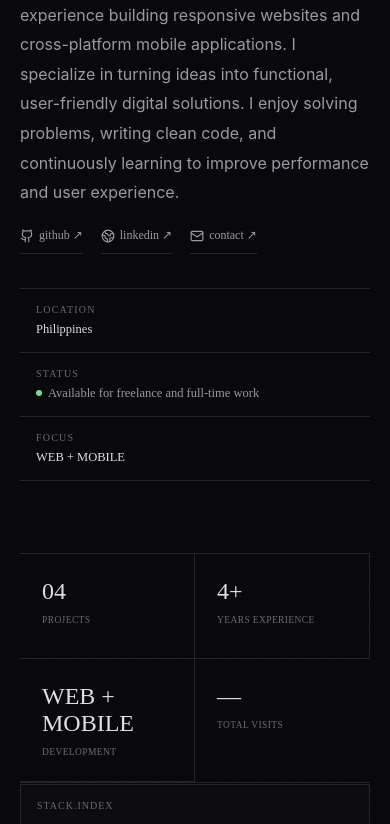
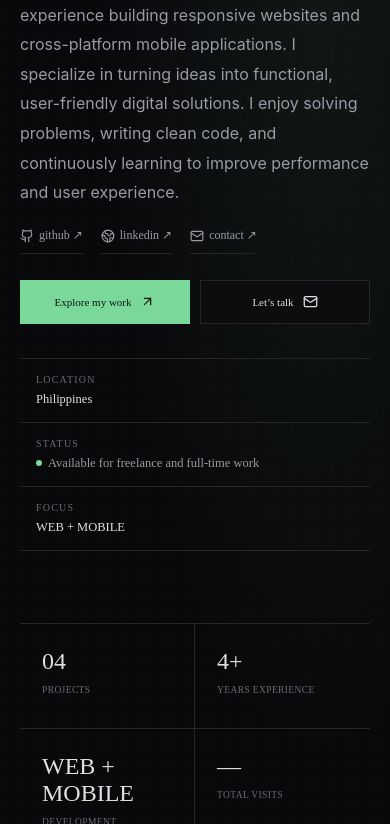
Before and after one commit to marlonarmado03/marlon-armado-portfolio, a React (Vite) app: page / in a window 390 px wide. Shown: the part 724-1548 px from the top of the page. Built offline with nearby package versions, Linux system fonts and the light colour scheme; no server answers; the database is empty.

Commit message:
upgrade ui

```diff
--- a/src/main.jsx
+++ b/src/main.jsx
@@ -79,6 +79,7 @@ const demo = {
       status: 'LIVE',
       featured: true,
       demo_url: 'https://jr-construction-lemon.vercel.app/',
+      images: [{ src: 'https://image.thum.io/get/width/1200/crop/800/https://jr-construction-lemon.vercel.app/', caption: 'Live website preview' }],
     },
   ],
 
@@ -140,7 +141,9 @@ function App() {
       if (rs.every((r) => !r.error)) setConnected(true);
       setData({
         profile: rs[0].data || demo.profile,
-        projects: rs[1].data?.length ? rs[1].data : demo.projects,
+        projects: rs[1].data?.length
+          ? [...demo.projects.filter((project) => !rs[1].data.some((saved) => saved.title === project.title)), ...rs[1].data]
+          : demo.projects,
         skills: rs[2].data?.length ? rs[2].data : demo.skills,
         experience: rs[3].data?.length ? rs[3].data : demo.experience,
         services: rs[4].data?.length ? rs[4].data : demo.services,
@@ -278,6 +281,10 @@ function Home({ data, openLightbox, visitorCount }) {
               <a href={p.linkedin_url}><Globe2 /> linkedin ↗</a>
               <a href="#contact"><Mail /> contact ↗</a>
             </div>
+            <div className="heroActions">
+              <a className="primaryAction" href="#projects">Explore my work <ArrowUpRight /></a>
+              <a className="secondaryAction" href="#contact">Let’s talk <Mail /></a>
+            </div>
             <div className="heroMeta">
               <div><span>LOCATION</span><b>{p.location}</b></div>
               <div><span>STATUS</span><b className="available"><i /> {p.availability}</b></div>
@@ -390,7 +397,7 @@ function GithubActivity() {
   return (
     <section id="github" className="section githubSection">
       <div className="title">
-        <div><span>07 —</span><h2>github</h2></div>
+        <div><span>04 —</span><h2>github</h2></div>
         <code>@MARLONARMADO03 <ArrowUpRight /></code>
       </div>
       <a className="githubGraph reveal" href="https://github.com/marlonarmado03" target="_blank" rel="noreferrer" aria-label="Open Marlon Armado's GitHub profile">
@@ -418,12 +425,17 @@ function ProjectCard({ project: x, index: i, openLightbox }) {
 
   return (
     <article className="projectCard reveal">
-      {cover && (
+      {cover ? (
         <button className="coverBtn" onClick={() => openLightbox(x.title, images, 0)} aria-label={`View screenshots for ${x.title}`}>
           <img src={cover.src} alt={cover.caption || x.title} />
           <span className="expand"><Expand /> {images.length > 1 ? `${images.length} screenshots` : 'view full size'}</span>
         </button>
-      )}
+      ) : x.demo_url ? (
+        <a className="coverBtn projectPreview" href={x.demo_url} target="_blank" rel="noreferrer" aria-label={`Open ${x.title} website`}>
+          <iframe src={x.demo_url} title={`${x.title} live preview`} loading="lazy" tabIndex={-1} />
+          <span className="expand"><ArrowUpRight /> open live site</span>
+        </a>
+      ) : null}
       <div className="projectBody">
         <div className="rowTop">
           <span className="idTag">{String(i + 1).padStart(3, '0')}</span>
@@ -542,7 +554,7 @@ function Contact({ email }) {
   return (
     <section id="contact" className="section">
       <div className="title">
-        <div><span>06 —</span><h2>contact</h2></div>
+        <div><span>07 —</span><h2>contact</h2></div>
         <code>INSERT INTO inquiries;</code>
       </div>
       <div className="contact">
--- a/src/styles.css
+++ b/src/styles.css
@@ -125,6 +125,8 @@ h1{font:500 clamp(42px,6vw,76px)/.95 ui-monospace;margin:0 0 18px;letter-spacing
 .projectCard:hover{transform:translateY(-3px);box-shadow:var(--shadow);border-color:var(--faint)}
 .coverBtn{border:0;padding:0;margin:0;cursor:pointer;display:block;width:100%;aspect-ratio:16/9;overflow:hidden;position:relative;background:var(--panel2);border-bottom:1px solid var(--line)}
 .coverBtn img{width:100%;height:100%;object-fit:cover;filter:grayscale(.55) contrast(1.05);transition:filter .25s ease,transform .3s ease;opacity:.92}
+.projectPreview{color:inherit;text-decoration:none}
+.projectPreview iframe{width:100%;height:100%;border:0;pointer-events:none;background:var(--panel2)}
 .coverBtn:hover img{filter:grayscale(0) contrast(1.02);transform:scale(1.035);opacity:1}
 .coverBtn .expand{position:absolute;right:10px;bottom:10px;display:flex;align-items:center;gap:5px;background:rgba(9,9,11,.72);color:#fff;font:9.5px ui-monospace;padding:5px 8px;border:1px solid rgba(255,255,255,.25);opacity:0;transform:translateY(4px);transition:opacity .2s,transform .2s}
 .coverBtn:hover .expand{opacity:1;transform:none}
@@ -200,6 +202,30 @@ h1{font:500 clamp(42px,6vw,76px)/.95 ui-monospace;margin:0 0 18px;letter-spacing
 .success{color:var(--good);font:10.5px ui-monospace}
 
 .foot{max-width:1120px;margin:auto;padding:30px 58px;color:var(--faint);font:9.5px ui-monospace;display:flex;justify-content:space-between}
+.hero{background:radial-gradient(ellipse at 82% 35%,color-mix(in srgb,var(--good) 7%,transparent),transparent 48%)}
+.heroActions{display:flex;gap:10px;flex-wrap:wrap;margin:26px 0 18px}
+.heroActions a{min-height:44px;padding:0 16px;display:inline-flex;align-items:center;justify-content:center;gap:9px;font:11px ui-monospace;transition:transform .18s,background .18s,border-color .18s}
+.heroActions a:hover{transform:translateY(-2px)}
+.heroActions svg{width:15px;height:15px}
+.primaryAction{background:var(--good);border:1px solid var(--good);color:#101813}
+.primaryAction:hover{background:#9ae6b2;border-color:#9ae6b2}
+.secondaryAction{border:1px solid var(--line);background:var(--panel);color:var(--text)}
+.secondaryAction:hover{border-color:var(--good)}
+.title h2{letter-spacing:-.055em}
+.projectCard{border-radius:5px;overflow:hidden}
+.projectCard:hover{border-color:color-mix(in srgb,var(--good) 42%,var(--line))}
+.coverBtn img{filter:grayscale(.32) contrast(1.03);transition:filter .25s ease,transform .4s ease}
+.projectCard:hover .coverBtn img{filter:grayscale(0) contrast(1.02);transform:scale(1.025)}
+.coverBtn .expand{border-radius:3px}
+.projectBody{gap:15px}
+.stack small{border-radius:2px}
+.section{scroll-margin-top:20px}
+@media(max-width:700px){
+  .heroActions a{flex:1}
+  .stats>div:nth-child(2){border-right:0}
+  .stats>div:nth-child(3),.stats>div:nth-child(4){border-bottom:0}
+  .projectBody{padding:18px}
+}
 .githubSection{padding-top:75px;padding-bottom:75px}
 .githubSection .title{margin-bottom:28px}
 .githubSection .title h2{font-size:19px;font-weight:400;color:var(--muted);letter-spacing:0}
```
